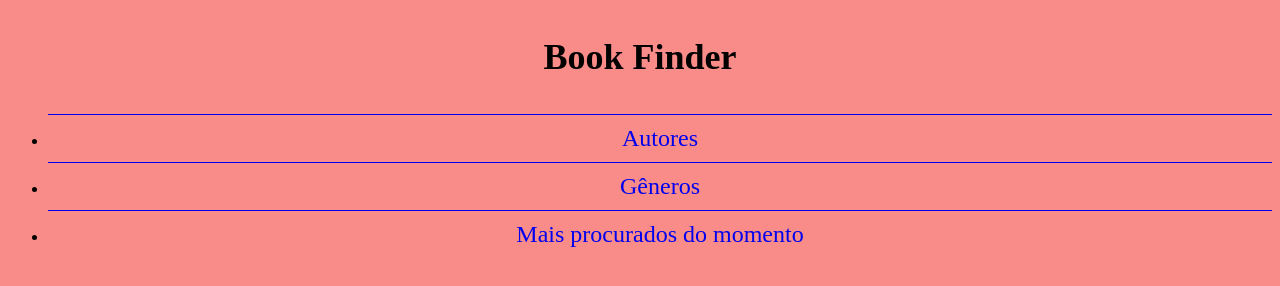
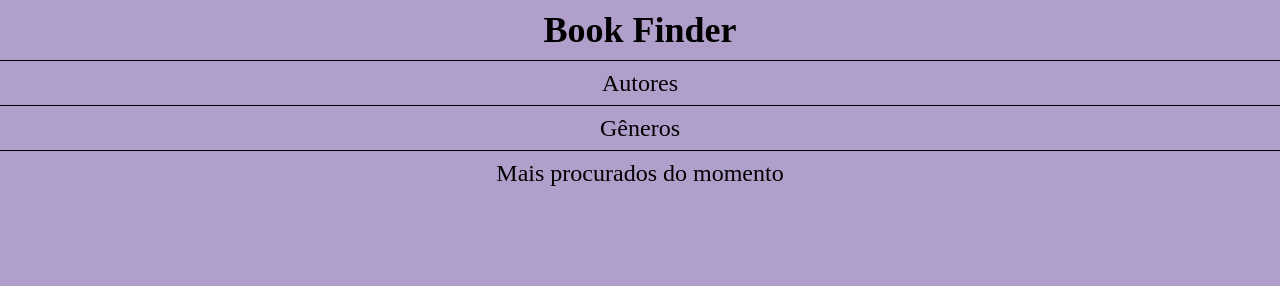
Before and after one commit to liviadn/2tri-liviaxuxu2B, a plain HTML site: page index.html in a window 1280 px wide. Drawn offline with Linux system fonts and the light colour scheme.

Commit message:
Add files via upload

```diff
--- a/index.html
+++ b/index.html
@@ -4,8 +4,8 @@
     <meta charset="UTF-8">
     <meta http-equiv="X-UA-Compatible" content="IE=edge">
     <meta name="viewport" content="width=device-width, initial-scale=1.0">
+    <link rel="stylesheet" href="reset.css">
     <link rel="stylesheet" href="style.css">
-    <link rel="stylesheet" href="reset.css">
     <title>Document</title>
 </head>
 <body>
--- a/reset.css
+++ b/reset.css
@@ -0,0 +1,48 @@
+/* http://meyerweb.com/eric/tools/css/reset/
+   v2.0 | 20110126
+   License: none (public domain)
+*/
+
+html, body, div, span, applet, object, iframe,
+h1, h2, h3, h4, h5, h6, p, blockquote, pre,
+a, abbr, acronym, address, big, cite, code,
+del, dfn, em, img, ins, kbd, q, s, samp,
+small, strike, strong, sub, sup, tt, var,
+b, u, i, center,
+dl, dt, dd, ol, ul, li,
+fieldset, form, label, legend,
+table, caption, tbody, tfoot, thead, tr, th, td,
+article, aside, canvas, details, embed,
+figure, figcaption, footer, header, hgroup,
+menu, nav, output, ruby, section, summary,
+time, mark, audio, video {
+	margin: 0;
+	padding: 0;
+	border: 0;
+	font-size: 100%;
+	font: inherit;
+	vertical-align: baseline;
+}
+/* HTML5 display-role reset for older browsers */
+article, aside, details, figcaption, figure,
+footer, header, hgroup, menu, nav, section {
+	display: block;
+}
+body {
+	line-height: 1;
+}
+ol, ul {
+	list-style: none;
+}
+blockquote, q {
+	quotes: none;
+}
+blockquote:before, blockquote:after,
+q:before, q:after {
+	content: '';
+	content: none;
+}
+table {
+	border-collapse: collapse;
+	border-spacing: 0;
+}
--- a/style.css
+++ b/style.css
@@ -1,5 +1,6 @@
 :root {
-    --cor-de-fundo: 	#F98B88;
+    --cor-de-fundo: 	#B09FCA;
+
 }
 body {
     background-color:  var(--cor-de-fundo);
@@ -16,17 +17,13 @@ body {
     text-align: center;
 }
 
-.cabecalho-menu {
-    background-color: var(--fundi-menu);
-}
-
 
 .cabecalho-menu-item {
     display: block;
     padding: 10px;
     font-size: 24px;
     text-decoration: none;
-    color-scheme: black;
+    color: black;
     text-align: center;
     border-top: 1px solid;
 }
```
